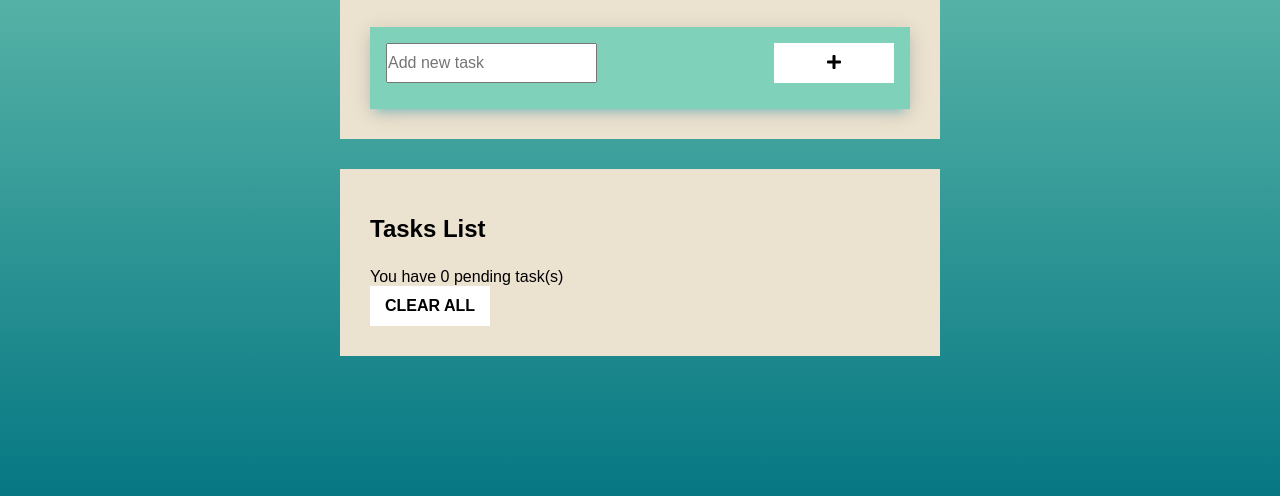
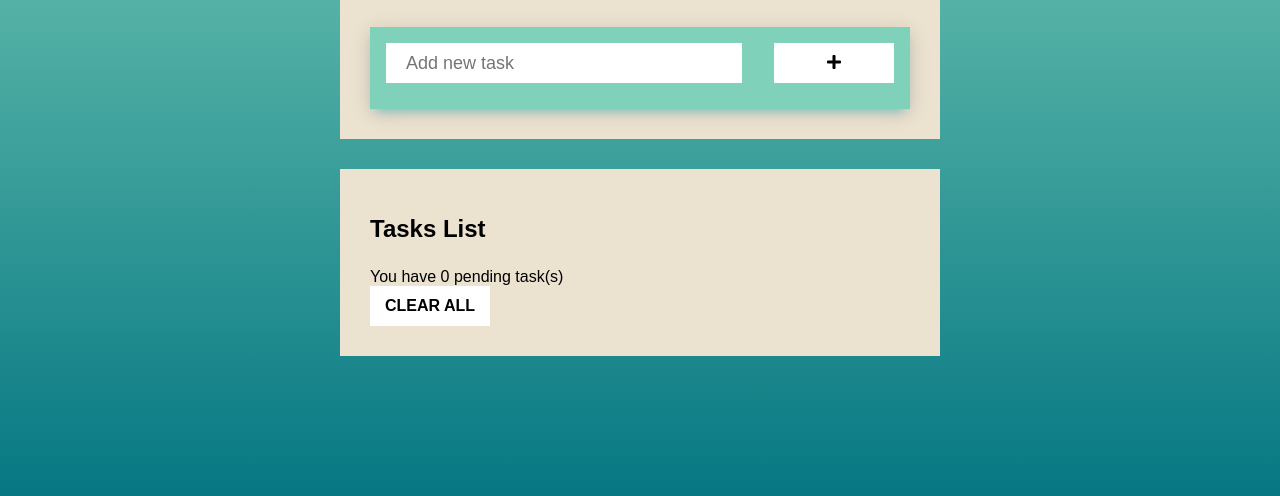
Before and after one commit to Konstrukteur/to-do-app-javascript, a plain HTML site: page index.html in a window 1280 px wide. Shown: the part 266-762 px from the top of the page. Drawn offline with Linux system fonts and the light colour scheme.

Commit message:
html matches input ids now

```diff
--- a/index.html
+++ b/index.html
@@ -18,7 +18,7 @@
         <div class="todo-container">
             <div class="add-task-wrap">
                 <div class="list-input-box">
-                    <input type="text" class="input-filed" placeholder="Add new task" id="add-task-input">
+                    <input type="text" class="input-field" placeholder="Add new task" id="add-task-input">
                     <button class="btn-sub" id="add-task-button"><i class="fas fa-plus"></i></button>
                 </div>
             </div>
@@ -27,7 +27,7 @@
             <h1 class="heading-tasklist">Tasks List</h1>
             <div id="todo-tasks">
                 <div class="list-input-box">
-                    <!-- <input type="text" class="input-filed" placeholder="Task List" readonly>
+                    <!-- <input type="text" class="input-field" placeholder="Task List" readonly>
                     <input type="button" class="btn-sub" value="Edit">
                     <input type="button" class="btn-sub" value="Delete"> -->
                     <!-- <button class="btn-sub">edit</button>
```
